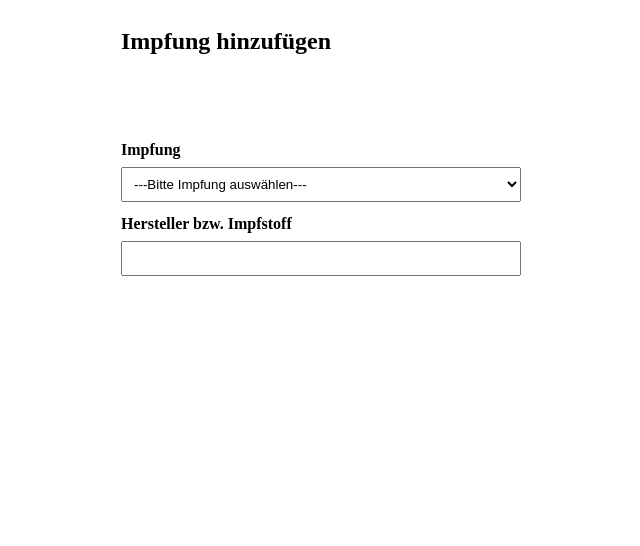
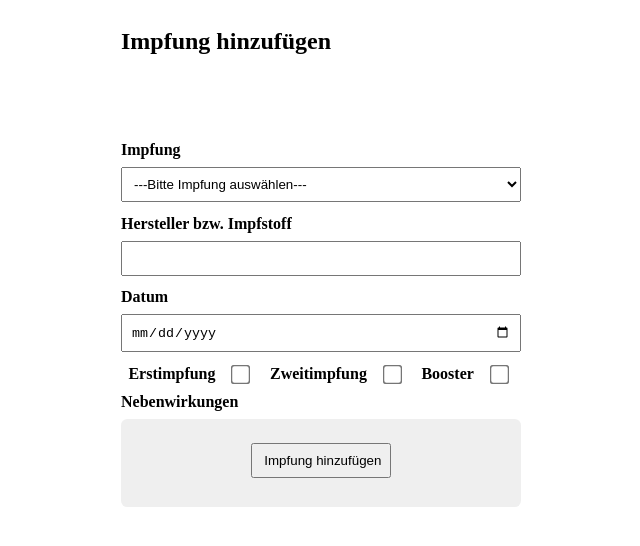
Before and after one commit to matthiaswahr/capstone-project-MW, a React (Create React App) app in the folder client/: page / in a window 1280 px wide. Shown: the top 546 px of the page, without its empty margins (319-959 px from the left). Built offline with nearby package versions, Linux system fonts and the light colour scheme.

Commit message:
added date, sideeffect and submit btn to form

```diff
--- a/client/src/components/Form.js
+++ b/client/src/components/Form.js
@@ -29,10 +29,9 @@ export default function VaccinationForm() {
       </ErrorBox>
       <label htmlFor="Impfung">Impfung</label>
       <select
-        name="vac"
-        id="vac"
+        name="vaccination"
         //onChange={updateVaccination}
-        value={vaccination.Impfung}
+        value={vaccination.text}
       >
         <option value="">---Bitte Impfung auswählen---</option>
         <option value="">COVID 19</option>
@@ -42,6 +41,21 @@ export default function VaccinationForm() {
       </select>
       <label htmlFor="Bezeichnung_Hersteller">Hersteller bzw. Impfstoff</label>
       <input type="text" name="producer" />
+      <label>Datum </label>
+      <input type="date" name="date" />
+      <Checkbox>
+        <label>Erstimpfung</label>
+        <input type="checkbox" />
+        <label>Zweitimpfung</label>
+        <input type="checkbox" />
+        <label>Booster</label>
+        <input type="checkbox" />
+      </Checkbox>
+      <label>Nebenwirkungen</label>
+
+      <Button>
+        <input type="submit" value=" Impfung hinzufügen" />
+      </Button>
     </Form>
   );
 }
@@ -96,8 +110,15 @@ const ErrorBox = styled.div`
 `;
 
 const Button = styled.button`
-  padding: 1.5 rem;
-  border-radius: 0.4 rem;
+  padding: 1.5rem;
+  border-radius: 0.4rem;
   border: none;
   cursor: pointer;
 `;
+
+const Checkbox = styled.div`
+  display: flex;
+  justify-content: space-around;
+  padding: 2rem
+  margin: 2rem
+`;
--- a/package.json
+++ b/package.json
@@ -25,6 +25,7 @@
   },
   "dependencies": {
     "prop-types": "^15.7.2",
+    "react-tag-input-component": "^1.0.7",
     "styled-components": "^5.3.0",
     "uuid": "^8.3.2"
   }
```
Also changed, not shown: 1 other file (tests, documents, lock files or other folders).
